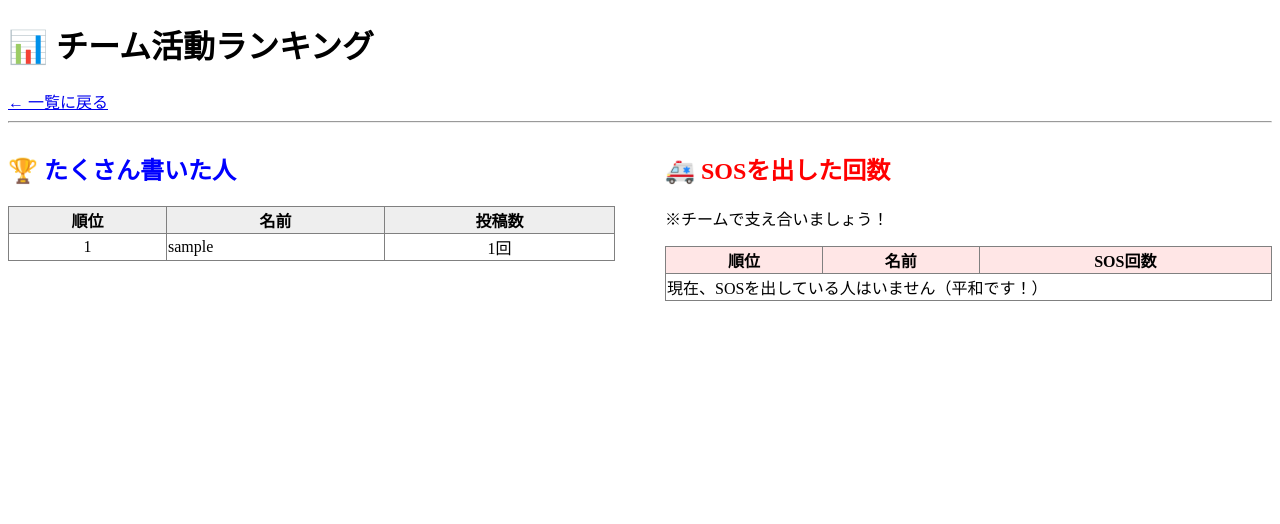
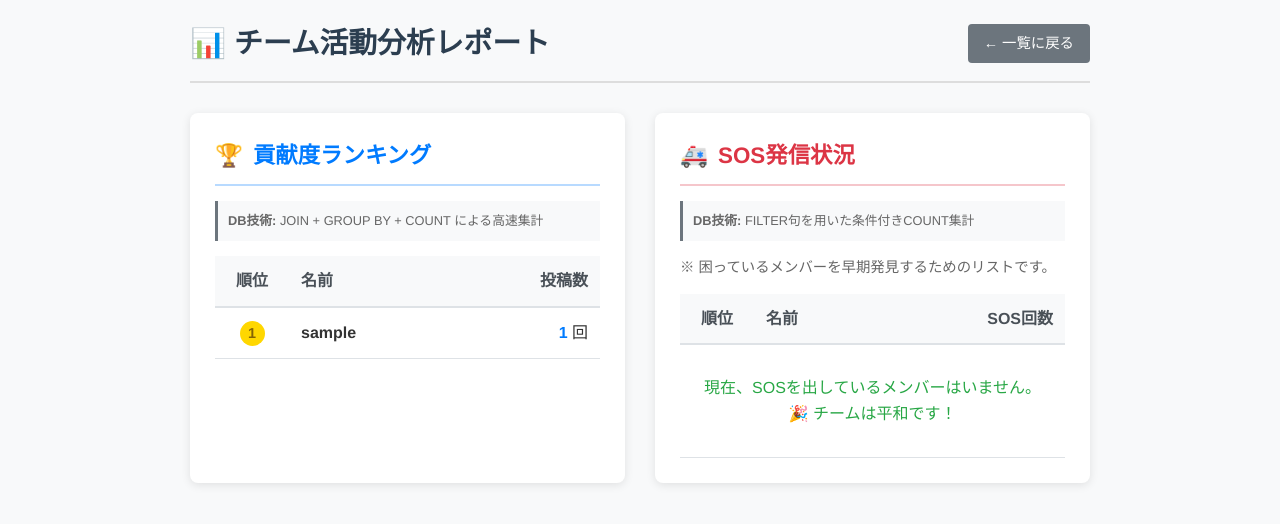
Before and after one commit to RYO-102/DailyReportApp-database-lecture_ver-, a Django app: page /ranking/ in a window 1280 px wide. Shown: the top 524 px of the page. Run offline with Django 5.2, Linux system fonts and the light colour scheme; a user stored in the database is signed in; tables that the repository leaves empty hold one stand-in row (values such as "Sample post").

Commit message:
report_ranking.hemlのリファクタリング ①不要なコメントを削除 ②SQLやDBに関わるコードに適切なコメントを追加 ③UI/UXの向上

```diff
--- a/reports/templates/reports/report_ranking.html
+++ b/reports/templates/reports/report_ranking.html
@@ -2,56 +2,138 @@
 <html lang="ja">
 <head>
     <meta charset="UTF-8">
-    <title>活動ランキング</title>
+    <meta name="viewport" content="width=device-width, initial-scale=1.0">
+    <title>活動ランキング・分析</title>
+    <style>
+        /* 共通スタイル */
+        body { font-family: "Helvetica Neue", Arial, sans-serif; background-color: #f8f9fa; color: #333; margin: 0; padding: 20px; line-height: 1.6; }
+
+        .container { max-width: 900px; margin: 0 auto; }
+
+        /* ヘッダー */
+        .header { display: flex; justify-content: space-between; align-items: center; margin-bottom: 30px; border-bottom: 2px solid #ddd; padding-bottom: 15px; }
+        .header h1 { margin: 0; color: #2c3e50; font-size: 1.8em; }
+
+        /* ボタン */
+        .btn { padding: 8px 16px; border-radius: 4px; border: none; cursor: pointer; font-size: 0.9em; text-decoration: none; display: inline-block; color: white; }
+        .btn-secondary { background-color: #6c757d; }
+
+        /* グリッドレイアウト */
+        .dashboard-grid { display: flex; gap: 30px; flex-wrap: wrap; }
+        .dashboard-card { flex: 1; min-width: 300px; background: white; padding: 25px; border-radius: 8px; box-shadow: 0 2px 10px rgba(0,0,0,0.1); }
+
+        /* ランキング見出し */
+        .card-title { margin-top: 0; margin-bottom: 15px; font-size: 1.4em; border-bottom: 2px solid #eee; padding-bottom: 10px; display: flex; align-items: center; gap: 10px; }
+        .title-effort { color: #007bff; border-color: #b8daff; }
+        .title-sos { color: #dc3545; border-color: #f5c6cb; }
+
+        /* テーブルスタイル */
+        .ranking-table { width: 100%; border-collapse: collapse; margin-top: 10px; }
+        .ranking-table th { background-color: #f8f9fa; padding: 12px; text-align: left; border-bottom: 2px solid #dee2e6; color: #495057; }
+        .ranking-table td { padding: 12px; border-bottom: 1px solid #dee2e6; }
+
+        /* 順位バッジ */
+        .rank-badge { display: inline-block; width: 25px; height: 25px; line-height: 25px; text-align: center; border-radius: 50%; background: #eee; font-weight: bold; font-size: 0.9em; }
+        .rank-1 { background: #ffd700; color: #856404; } /* 金 */
+        .rank-2 { background: #c0c0c0; color: #3e3e3e; } /* 銀 */
+        .rank-3 { background: #cd7f32; color: white; }    /* 銅 */
+
+        /* SOSカウント強調 */
+        .sos-highlight { color: #dc3545; font-weight: bold; }
+        .effort-highlight { color: #007bff; font-weight: bold; }
+
+        .db-note { font-size: 0.8em; color: #666; background: #f8f9fa; padding: 10px; margin-bottom: 15px; border-left: 3px solid #6c757d; }
+    </style>
 </head>
 <body>
-    <h1>📊 チーム活動ランキング</h1>
-    <a href="{% url 'report_list' %}">← 一覧に戻る</a>
-    <hr>
 
-    <div style="display: flex; gap: 50px;">
+    <div class="container">
+        <div class="header">
+            <h1>📊 チーム活動分析レポート</h1>
+            <a href="{% url 'report_list' %}" class="btn btn-secondary">← 一覧に戻る</a>
+        </div>
 
-        <div style="flex: 1;">
-            <h2 style="color: blue;">🏆 たくさん書いた人</h2>
-            <table border="1" style="width: 100%; border-collapse: collapse;">
-                <tr style="background: #eee;">
-                    <th>順位</th>
+        <div class="dashboard-grid">
+
+            <div class="dashboard-card">
+                <h2 class="card-title title-effort">
+                    <span>🏆</span> 貢献度ランキング
+                </h2>
+
+                <div class="db-note">
+                    <strong>DB技術:</strong> JOIN + GROUP BY + COUNT による高速集計
+                </div>
+
+                <table class="ranking-table">
+                    <thead>
+                        <tr>
+                            <th style="width: 50px; text-align: center;">順位</th>
                             <th>名前</th>
-                    <th>投稿数</th>
+                            <th style="text-align: right;">投稿数</th>
                         </tr>
+                    </thead>
+                    <tbody>
                         {% for user in effort_ranking %}
                         <tr>
-                    <td style="text-align: center;">{{ forloop.counter }}</td>
-                    <td>{{ user.username }}</td>
-                    <td style="text-align: center;">{{ user.report_count }}回</td>
+                            <td style="text-align: center;">
+                                <span class="rank-badge rank-{{ forloop.counter }}">{{ forloop.counter }}</span>
+                            </td>
+                            <td><strong>{{ user.username }}</strong></td>
+                            <td style="text-align: right;">
+                                <span class="effort-highlight">{{ user.report_count }}</span> 回
+                            </td>
                         </tr>
                         {% empty %}
-                <tr><td colspan="3">まだデータがありません</td></tr>
+                        <tr><td colspan="3" style="text-align: center; color: #999;">データがありません</td></tr>
                         {% endfor %}
+                    </tbody>
                 </table>
             </div>
 
-        <div style="flex: 1;">
-            <h2 style="color: red;">🚑 SOSを出した回数</h2>
-            <p>※チームで支え合いましょう！</p>
-            <table border="1" style="width: 100%; border-collapse: collapse;">
-                <tr style="background: #ffe6e6;">
-                    <th>順位</th>
+            <div class="dashboard-card">
+                <h2 class="card-title title-sos">
+                    <span>🚑</span> SOS発信状況
+                </h2>
+
+                <div class="db-note">
+                    <strong>DB技術:</strong> FILTER句を用いた条件付きCOUNT集計
+                </div>
+
+                <p style="font-size: 0.9em; color: #666;">※ 困っているメンバーを早期発見するためのリストです。</p>
+
+                <table class="ranking-table">
+                    <thead>
+                        <tr>
+                            <th style="width: 50px; text-align: center;">順位</th>
                             <th>名前</th>
-                    <th>SOS回数</th>
+                            <th style="text-align: right;">SOS回数</th>
                         </tr>
+                    </thead>
+                    <tbody>
                         {% for user in sos_ranking %}
                         <tr>
-                    <td style="text-align: center;">{{ forloop.counter }}</td>
-                    <td>{{ user.username }}</td>
-                    <td style="text-align: center; color: red; font-weight: bold;">{{ user.sos_count }}回</td>
+                            <td style="text-align: center;">
+                                <span class="rank-badge rank-{{ forloop.counter }}">{{ forloop.counter }}</span>
+                            </td>
+                            <td><strong>{{ user.username }}</strong></td>
+                            <td style="text-align: right;">
+                                <span class="sos-highlight">{{ user.sos_count }}</span> 回
+                            </td>
                         </tr>
                         {% empty %}
-                <tr><td colspan="3">現在、SOSを出している人はいません（平和です！）</td></tr>
+                        <tr>
+                            <td colspan="3" style="text-align: center; padding: 30px 0; color: #28a745;">
+                                現在、SOSを出しているメンバーはいません。<br>
+                                🎉 チームは平和です！
+                            </td>
+                        </tr>
                         {% endfor %}
+                    </tbody>
                 </table>
             </div>
 
         </div>
+    </div>
+
 </body>
 </html>
```
Lines whose indentation alone changed are shown as unchanged.
